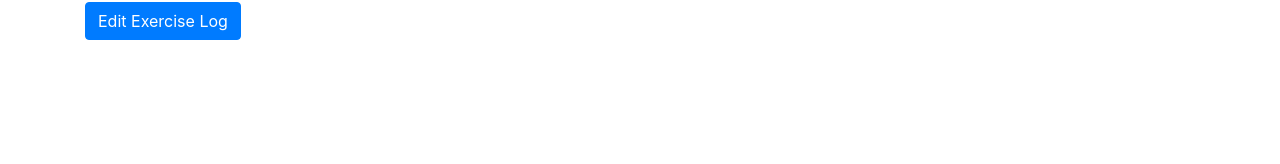
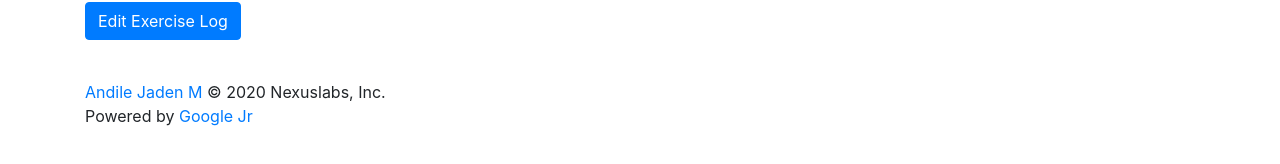
Before and after one commit to EffectivaX/mern-stack-exercise-tracker, a React (Create React App) app: page /edit/1 in a window 1280 px wide. Shown: the part 456-620 px from the top of the page. Built offline with nearby package versions, Linux system fonts and the light colour scheme; no server answers.

Commit message:
Working on the footer

```diff
--- a/src/App.js
+++ b/src/App.js
@@ -7,6 +7,7 @@ import ExerciseList from "./components/exercise-list.component";
 import EditExercise from "./components/edit-exercise.component";
 import CreateExercises from "./components/create-exercises.component";
 import CreateUser from "./components/create-user.component";
+import Footer from './components/footer.component';
 
 function App() {
   return (
@@ -18,6 +19,8 @@ function App() {
             <Route path="/edit/:id" exact component={EditExercise} />
             <Route path="/create" exact component={CreateExercises} />
             <Route path="/user" exact component={CreateUser} />
+            <br />
+            <Footer />
         </div>
     </Router>
   );
--- a/src/components/create-exercises.component.js
+++ b/src/components/create-exercises.component.js
@@ -76,12 +76,13 @@ export default class CreateExercises extends Component {
 		axios.post('http://localhost:5000/exercises/add', exercise)
 			.then(res => console.log(res.data));
 
-			this.setState({
-				username: '',
-				description: '',
-				duration: '',
-				date: new Date()
-			})
+			// this.setState({
+			// 	username: '',
+			// 	description: '',
+			// 	duration: '',
+			// 	date: new Date()
+			// })
+		window.location = ('/');
 	}
 
 
--- a/src/components/edit-exercise.component.js
+++ b/src/components/edit-exercise.component.js
@@ -25,21 +25,24 @@ export default class EditExercise extends Component {
 	}
 
 	componentDidMount() {
-		axios.get('https://localhost:5000/exercises/'+this.props.match.params.id)
+		axios.get('http://localhost:5000/exercises/'+this.props.match.params.id)
 			.then(response => {
 				this.setState({
 					username: response.data.username,
-					description: response.data.decription,
+					description: response.data.description,
 					duration: response.data.duration,
 					date: new Date(response.data.date)
 				})
+			})
+			.catch(function (error){
+				console.log(error);
 			})
 
 		axios.get('http://localhost:5000/users/')
 			.then(response => {
 				if (response.data.length > 0) {
 					this.setState({
-						users: response.data.map(user => user.username),
+						users: response.data.map(user => user.username)
 					})
 				}
 			})
@@ -82,15 +85,10 @@ export default class EditExercise extends Component {
 		console.log(exercise);
 
 		// database connection using axios
-		axios.post('http://localhost:5000/exercises/update'+ this.props.match.id, exercise)
+		axios.post('http://localhost:5000/exercises/update'+ this.props.match.params.id, exercise)
 			.then(res => console.log(res.data));
 
-			this.setState({
-				username: '',
-				description: '',
-				duration: '',
-				date: new Date()
-			})
+		window.location = ('/');
 	}
 
 
@@ -111,7 +109,7 @@ export default class EditExercise extends Component {
 							return <option
 								key={user}
 								value={user}>{user}
-							</option>
+							</option>;
 						})
 					}
 				</select>
--- a/src/components/exercise-list.component.js
+++ b/src/components/exercise-list.component.js
@@ -6,7 +6,7 @@ const Exercise = props => (
     <tr>
         <td>{props.exercise.username}</td>
         <td>{props.exercise.description}</td>
-        <td>{props.exercise.duration}</td>
+        <td>{props.exercise.duration} minutes</td>
         <td>{props.exercise.date.substring(0, 10)}</td>
         <td>
             <Link to={"/edit/"+props.exercise._id}>Edit</Link> | <a href="#" onClick={() => {props.deleteExercise(props.exercise._id)}}>Delete</a>
@@ -52,8 +52,8 @@ export default class ExercisesList extends Component {
     return (
       <div>
 	  	<h3>Recorded Exercises</h3>
-        <table className="table">
-            <thead className="thead-dark">
+        <table className="table table-dark">
+            <thead>
                 <tr>
                     <th>Username</th>
                     <th>Description</th>
--- /dev/null
+++ b/src/components/footer.component.js
@@ -0,0 +1,22 @@
+import React, { Component } from 'react'
+
+class Footer extends Component {
+  render() {
+    return (
+		<div class="d-flex flex-column">
+            <footer class="footer">
+              <div>
+                <a href="https://github.com/xeroxzen">Andile Jaden M </a>
+                <span>&copy; {(new Date().getFullYear())} Nexuslabs, Inc.</span>
+              </div>
+              <div class="ml-auto">
+                <span>Powered by </span>
+                <a href="#"> Google Jr</a>
+              </div>
+            </footer>
+        </div>
+    )
+  }
+}
+
+export default Footer
```
